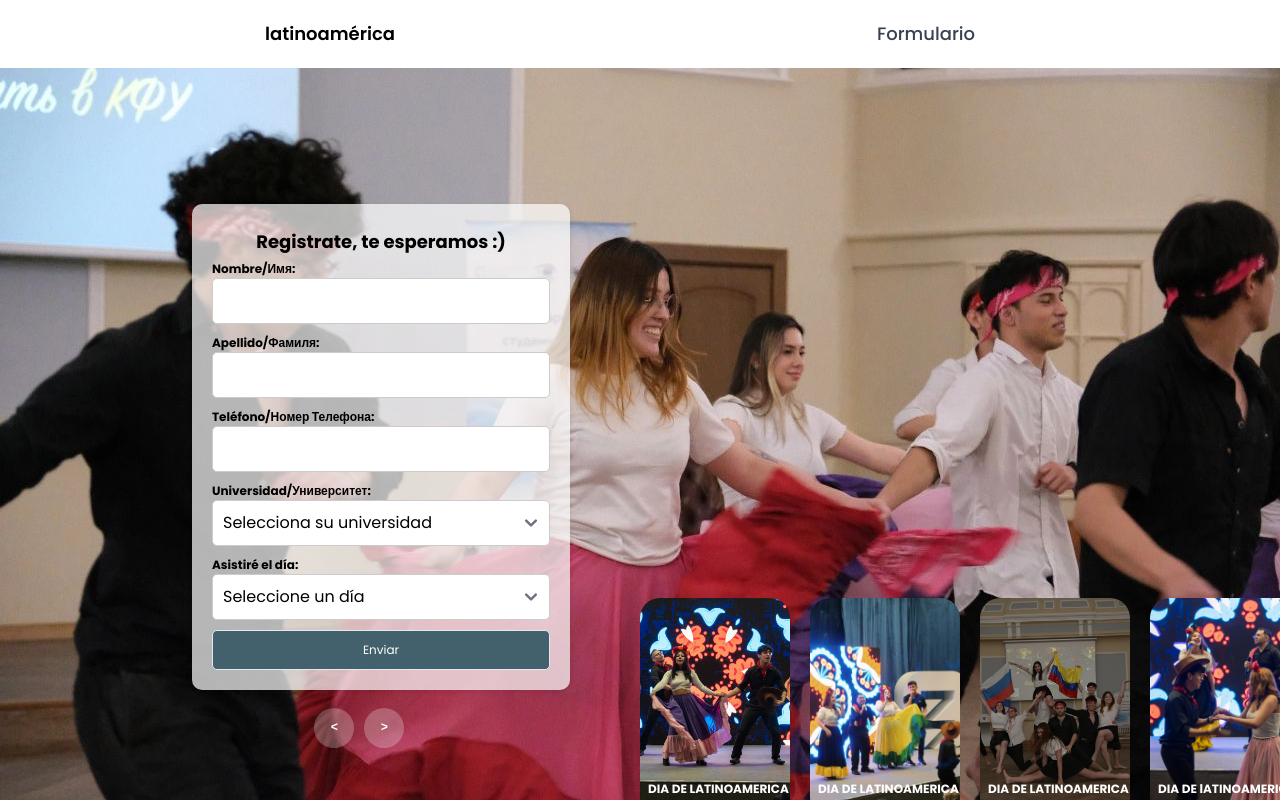
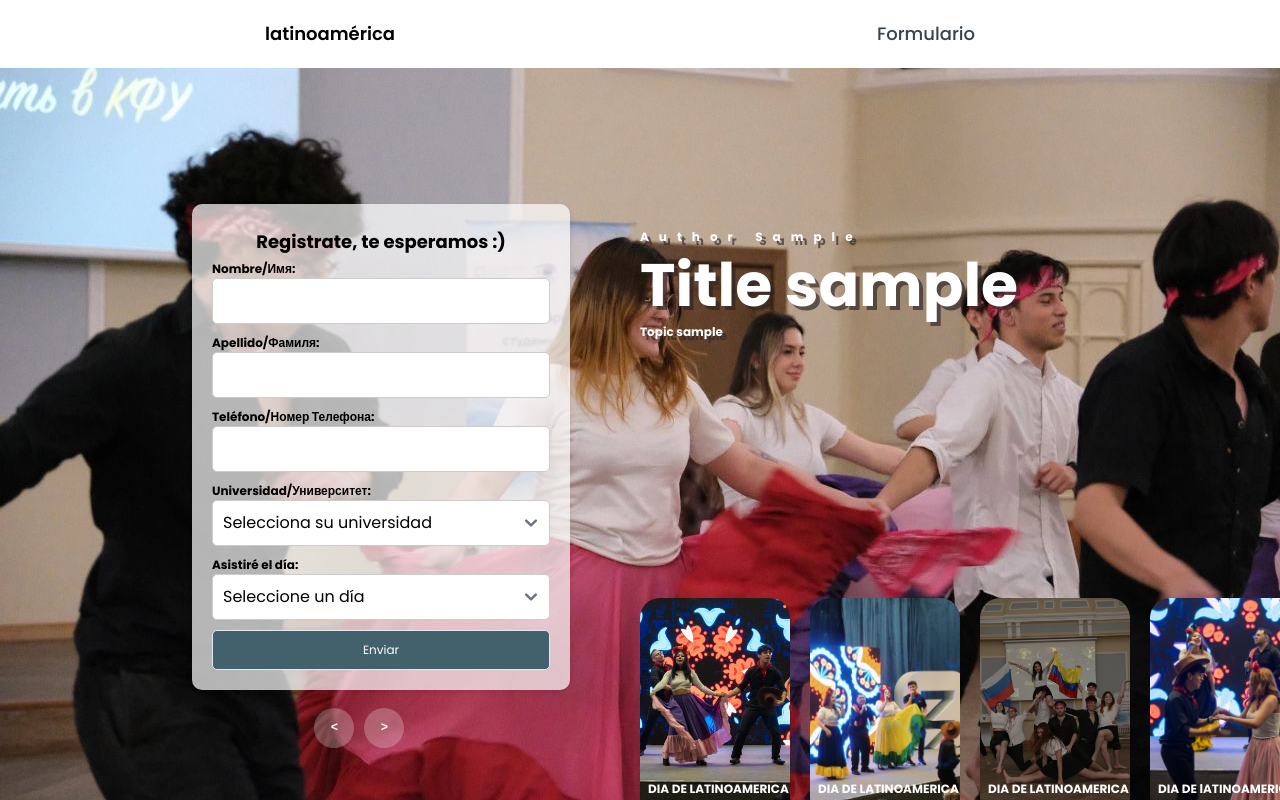
Before and after one commit to DataJoshua/latinoamerica-ru, a React (Create React App) app: page / in a window 1280 px wide. Shown: the top 800 px of the page. Built offline with nearby package versions, Linux system fonts and the light colour scheme.

Commit message:
animations refactored

```diff
--- a/src/components/Carousel/Carousel.jsx
+++ b/src/components/Carousel/Carousel.jsx
@@ -3,6 +3,7 @@ import CarouselItem from './CarouselItem';
 import ThumbnailItem from './ThumbnailItem';
 import "../../styles/Carousel.css";
 import Form from '../Form/Form';
+import Title from './Title';
 
 function Carousel({ images }) {
     const [activeIndex, setActiveIndex] = useState(0);
@@ -83,15 +84,12 @@ function Carousel({ images }) {
     return (
         <div className="carousel" ref={carouselDomRef}>
             <Form/>
+            <Title/>
             <div className="list" ref={SliderDomRef}>
                 {images.map((image, index) => (
                     <CarouselItem
                         key={index}
                         image={image.image}
-                        author={image.author}
-                        title={image.title}
-                        topic={image.topic}
-                        description={image.description}
                     />
                 ))}
             </div>
--- a/src/components/Carousel/CarouselItem.jsx
+++ b/src/components/Carousel/CarouselItem.jsx
@@ -1,15 +1,9 @@
 import React from 'react';
 
-function CarouselItem({ image, author, title, topic, description }) {
+function CarouselItem({ image, title }) {
     return (
         <div className="item">
             <img src={image} alt={title} />
-            <div className="content absolute max-w-[500 px] top-[50px] md:top-[20%] left-[50px] md:left-[50%] text-white">
-                <div className="author">{author}</div>
-                <div className="title text-4xl md:text-6xl">{title}</div>
-                <div className="topic">{topic}</div>
-                <div className="des hidden sm:block">{description}</div>
-            </div>
         </div>
     );
 }
--- /dev/null
+++ b/src/components/Carousel/Title.jsx
@@ -0,0 +1,27 @@
+const Title = () => {
+  const messages = [
+    {
+      author: "Author Sample",
+      title: "Title sample",
+      topic: "Topic sample",
+      description: "Some Description"
+    }
+  ]
+
+  return (
+    <>
+      {messages.map(val => <>
+        <div className="carousel-title">
+          <div className="content absolute z-[1000] max-w-[600px] top-[50px] md:top-[20%] left-[50px] md:left-[50%] text-white">
+            <div className="show-text-animation author" style={{animationDelay: "1.2s"}}>{val.author}</div>
+            <div className="show-text-animation title text-4xl md:text-6xl" style={{animationDelay: "1.4s"}}>{val.title}</div>
+            <div className="show-text-animation topic" style={{animationDelay: "1.6s"}}>{val.topic}</div>
+            <div className="show-text-animation des hidden sm:block">{val.description}</div>
+          </div>
+        </div>
+      </>)}
+    </>
+  )
+}
+
+export default Title;
--- a/src/styles/Carousel.css
+++ b/src/styles/Carousel.css
@@ -39,19 +39,21 @@ header a {
     object-fit: cover;
 }
 
-.carousel .list .item .content {
-    text-shadow: 0 5px 10px #0004;
+.carousel-title .list .item .content {
+    text-shadow: 0 5px 10px rgba(54, 51, 51, 0.582);
 }
 
-.carousel .list .item .author {
+.carousel-title .content .author {
     font-weight: bold;
     letter-spacing: 10px;
+    text-shadow: 4px 4px #2c2424a6;
 }
 
-.carousel .list .item .title,
-.carousel .list .item .topic {
+.carousel-title .content .title,
+.carousel-title .content .topic {
     font-weight: bold;
     line-height: 1.3em;
+    text-shadow: 4px 4px #2c2424a6;
 }
 
 .carousel .list .item .topic {
@@ -154,11 +156,7 @@ header a {
     z-index: 1;
 }
 
-.carousel .list .item:nth-child(1) .content .author,
-.carousel .list .item:nth-child(1) .content .title,
-.carousel .list .item:nth-child(1) .content .topic,
-.carousel .list .item:nth-child(1) .content .des,
-.carousel .list .item:nth-child(1) .content .buttons {
+.show-text-animation {
     transform: translateY(50px);
     filter: blur(20px);
     opacity: 0;
@@ -173,21 +171,17 @@ header a {
     }
 }
 
-.carousel .list .item:nth-child(1) .content .title {
-    animation-delay: 1.2s!important;
+/* .carousel-title .content .title {
+    animation-delay: 1.2s !important;
 }
 
-.carousel .list .item:nth-child(1) .content .topic {
-    animation-delay: 1.4s!important;
+.carousel-title .content .topic {
+    animation-delay: 1.4s !important;
 }
 
-.carousel .list .item:nth-child(1) .content .des {
-    animation-delay: 1.6s!important;
-}
-
-.carousel .list .item:nth-child(1) .content .buttons {
-    animation-delay: 1.8s!important;
-}
+.carousel-title .content .des {
+    animation-delay: 1.6s !important;
+} */
 
 /* create animation when next click */
 .carousel.next .list .item:nth-child(1) img {
@@ -294,13 +288,13 @@ header a {
     pointer-events: none;
 }
 
-.carousel.prev .list .item:nth-child(2) .content .author,
+/* .carousel.prev .list .item:nth-child(2) .content .author,
 .carousel.prev .list .item:nth-child(2) .content .title,
 .carousel.prev .list .item:nth-child(2) .content .topic,
 .carousel.prev .list .item:nth-child(2) .content .des,
 .carousel.prev .list .item:nth-child(2) .content .buttons {
     animation: contentOut 1.5s linear 1 forwards!important;
-}
+} */
 
 @keyframes contentOut {
     to {
```
